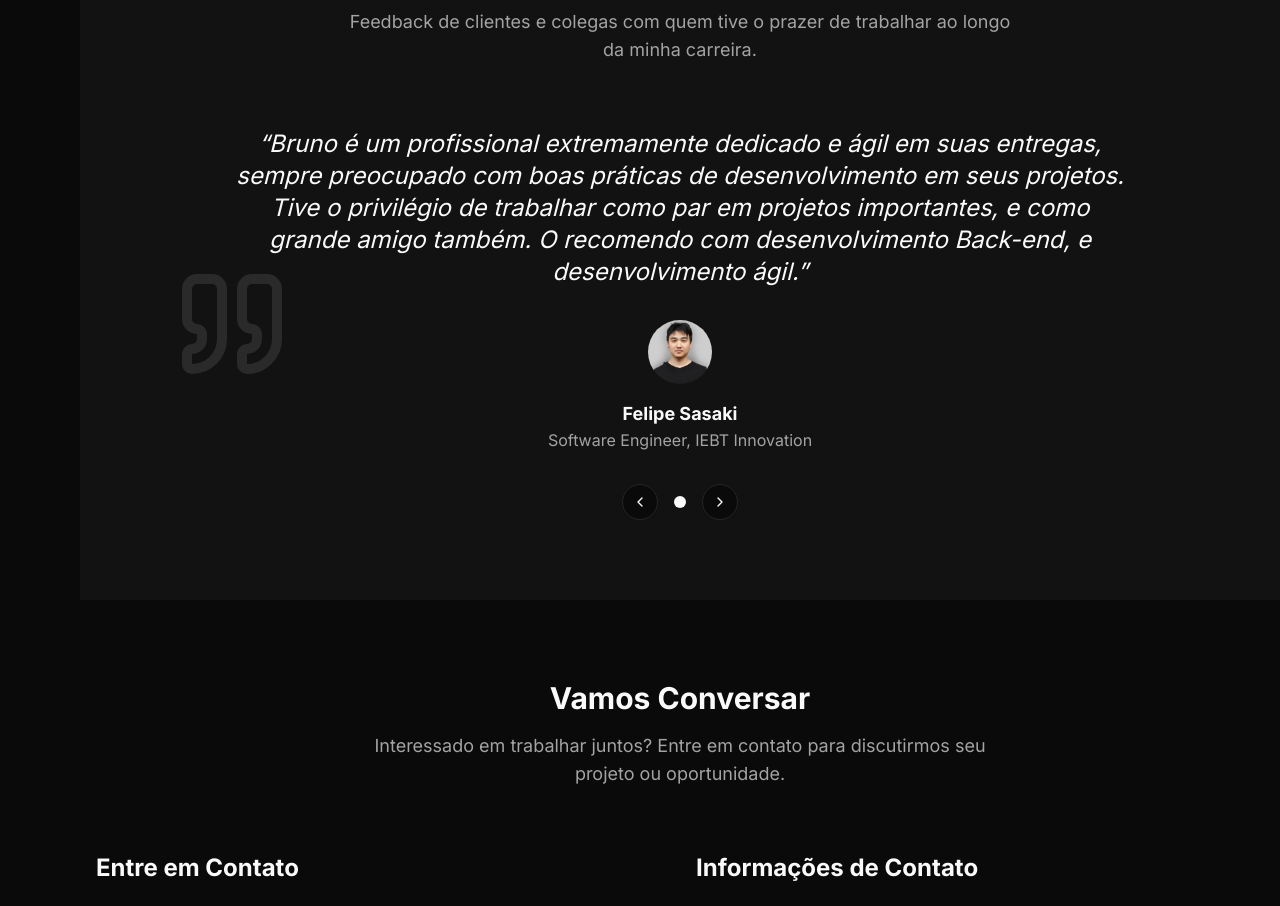
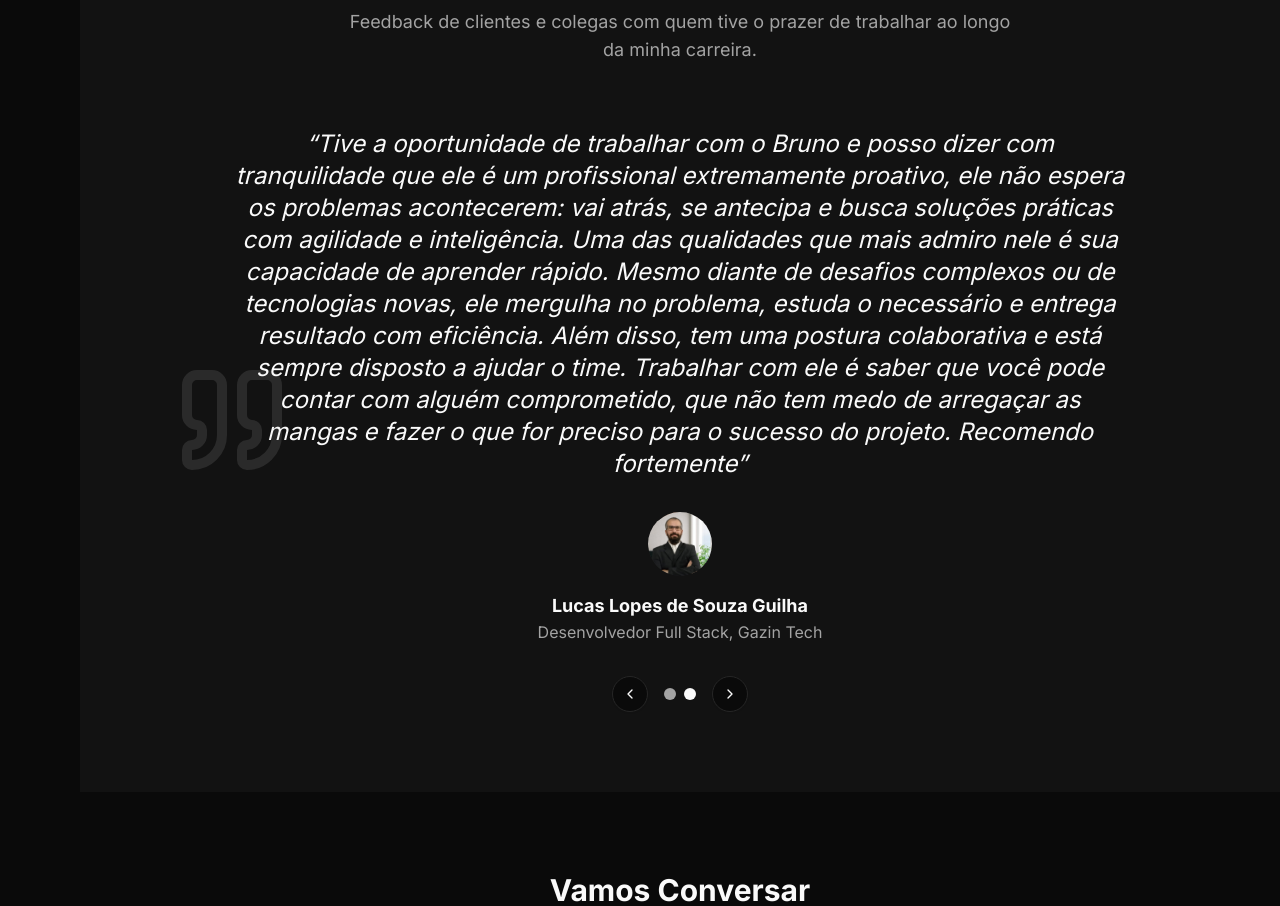
Before and after one commit to BrunomelloxD/meu-portfolio, a Next.js app: page / in a window 1280 px wide. Shown: the part 3340-4246 px from the top of the page. Built offline with nearby package versions, Linux system fonts and the light colour scheme.

Commit message:
feat: adicionando novos depoimentos

```diff
--- a/components/testimonial-carousel.tsx
+++ b/components/testimonial-carousel.tsx
@@ -7,6 +7,7 @@
 import { Button } from "@/components/ui/button"
 import { Avatar, AvatarFallback, AvatarImage } from "@/components/ui/avatar"
 import FelipeSasakiProfile from "@/public/images/felipe-sasaki-profile.jpg"
+import LucasLopesProfile from "@/public/images/lucas-lopes.jpg"
 
 const testimonials = [
   {
@@ -16,6 +17,18 @@
     avatar: FelipeSasakiProfile.src,
     content:
       "Bruno é um profissional extremamente dedicado e ágil em suas entregas, sempre preocupado com boas práticas de desenvolvimento em seus projetos. Tive o privilégio de trabalhar como par em projetos importantes, e como grande amigo também. O recomendo com desenvolvimento Back-end, e desenvolvimento ágil.",
+  },
+  {
+    id: 2,
+    name: "Lucas Lopes de Souza Guilha",
+    role: "Desenvolvedor Full Stack, Gazin Tech",
+    avatar: LucasLopesProfile.src,
+    content:
+      `Tive a oportunidade de trabalhar com o Bruno e posso dizer com tranquilidade que ele é um profissional extremamente proativo, ele não espera os problemas acontecerem: vai atrás, se antecipa e busca soluções práticas com agilidade e inteligência.
+
+      Uma das qualidades que mais admiro nele é sua capacidade de aprender rápido. Mesmo diante de desafios complexos ou de tecnologias novas, ele mergulha no problema, estuda o necessário e entrega resultado com eficiência. Além disso, tem uma postura colaborativa e está sempre disposto a ajudar o time.
+
+      Trabalhar com ele é saber que você pode contar com alguém comprometido, que não tem medo de arregaçar as mangas e fazer o que for preciso para o sucesso do projeto. Recomendo fortemente`,
   }
 ]
 
@@ -90,7 +103,7 @@
                 setCurrent(index)
                 setAutoplay(false)
               }}
-              className={`w-3 h-3 rounded-full transition-colors ${index === current ? "bg-primary" : "bg-muted"}`}
+              className={`w-3 h-3 rounded-full transition-colors ${index === current ? "bg-primary" : "bg-muted-foreground"}`}
               aria-label={`Ir para depoimento ${index + 1}`}
             />
           ))}
```
Also changed, not shown: public/images/lucas-lopes.jpg (added).
